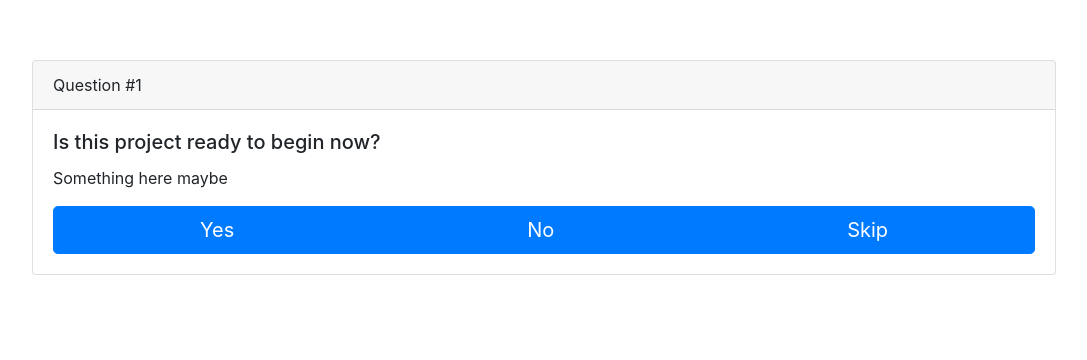
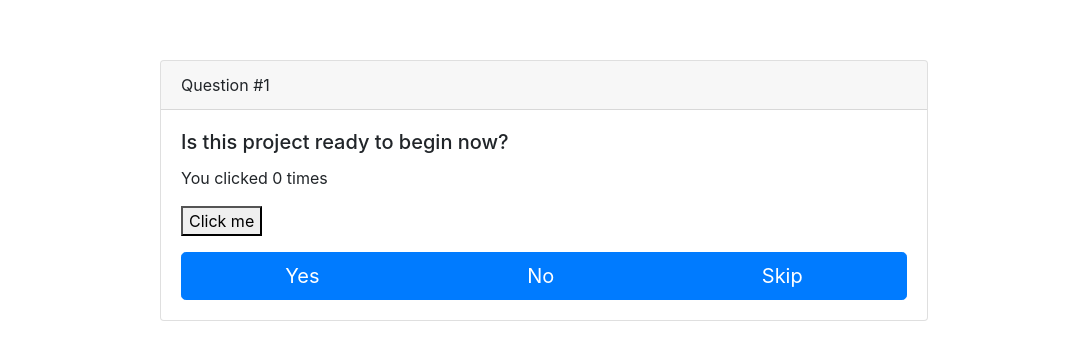
Before and after one commit to autsys/example, a React (Create React App) app: page / in a window 1280 px wide. Shown: the part 196-556 px from the top of the page, without its empty margins (96-1183 px from the left). Built offline with nearby package versions, Linux system fonts and the light colour scheme.

Commit message:
start of hook/state

```diff
--- a/src/components/card.js
+++ b/src/components/card.js
@@ -1,16 +1,16 @@
-import React, { Component } from 'react';
+import React, { Component, useState } from 'react';
 import Card from 'react-bootstrap/Card'
 import { ButtonG } from './button';
 
 export default class QCard extends Component {
   render() {
     return (
-      <Card style={{marginLeft: '10%', marginRight: '10%', marginTop: '20%'}}>
+      <Card style={{marginLeft: '20%', marginRight: '20%', marginTop: '20%'}}>
         <Card.Header>Question #1</Card.Header>
           <Card.Body>
             <Card.Title>Is this project ready to begin now?</Card.Title>
               <Card.Text>
-                Something here maybe
+               <Example />
               </Card.Text>
             <ButtonG />
           </Card.Body>
@@ -18,3 +18,27 @@ export default class QCard extends Component {
     );
   }
 }
+
+function HookInputTest() {
+  const [input, setInput] = useState('');
+  return (
+    <div>
+      <button onClick={() => setInput('')}>
+        Click me
+      </button>
+    </div>
+  );
+}
+
+function Example() {
+  const [count, setCount] = useState(0);
+
+  return (
+    <div>
+      <p>You clicked {count} times</p>
+      <button onClick={() => setCount(count + 1)}>
+        Click me
+      </button>
+    </div>
+  );
+}
```
